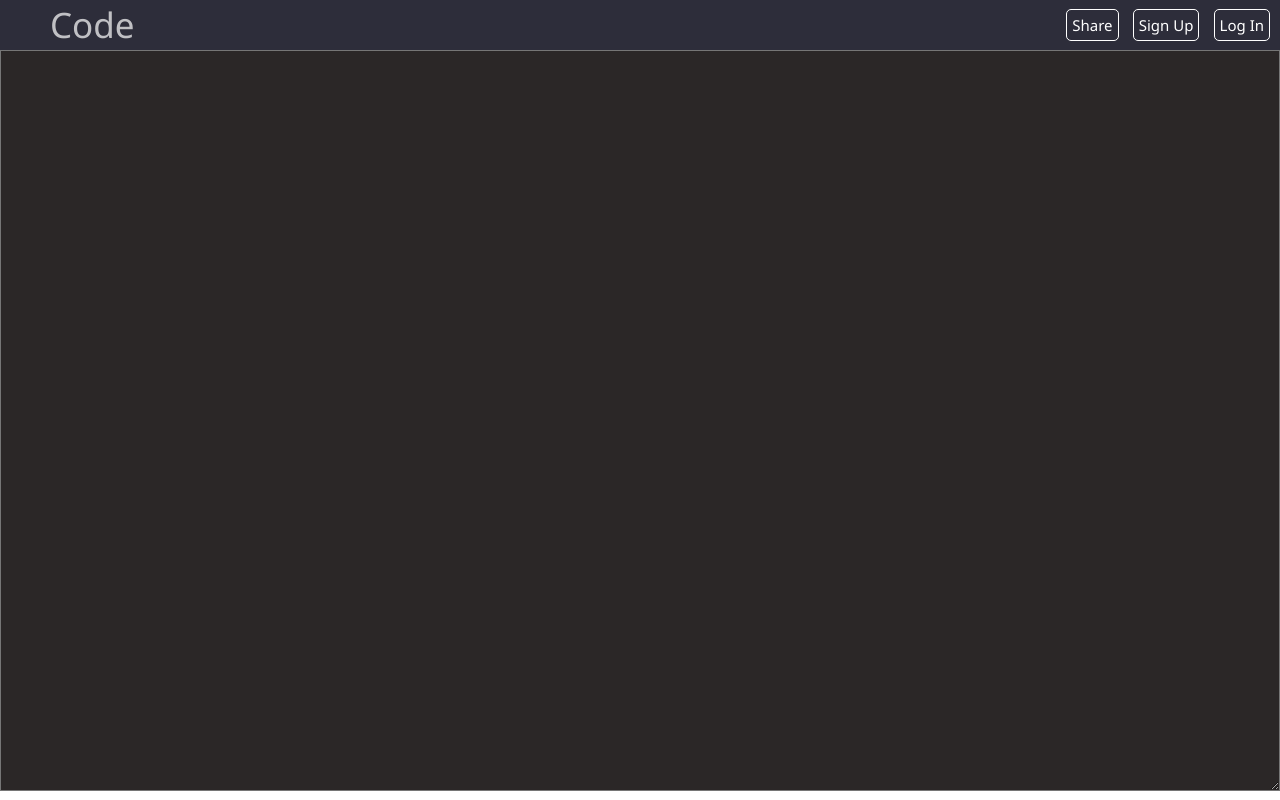
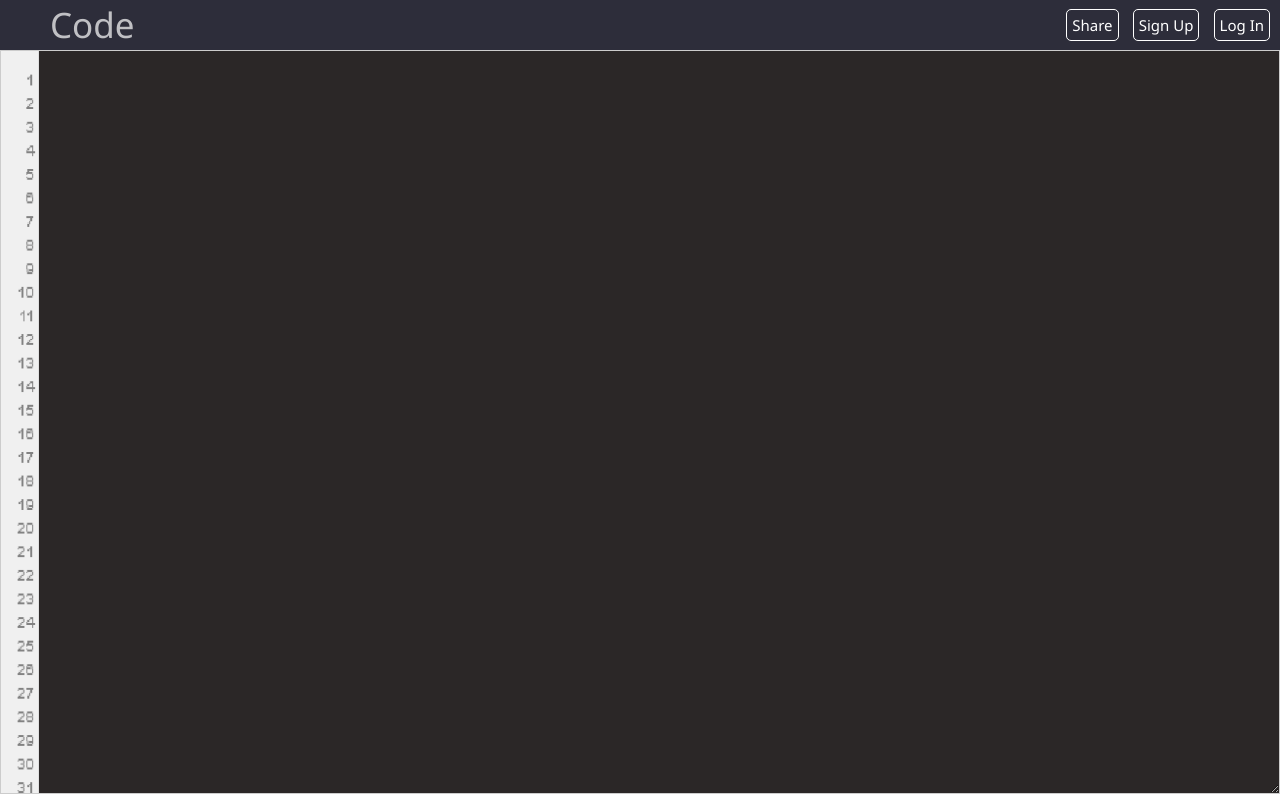
Before and after one commit to vijayyprajapati/Chat-app, a plain HTML site: page index.html in a window 1280 px wide. Drawn offline with Linux system fonts and the light colour scheme.

Commit message:
line no added

```diff
--- a/style.css
+++ b/style.css
@@ -50,8 +50,17 @@ main {
   margin: 0;
   padding: 0;
 }
+textarea{
+  background: url(./2cOaJ.png);
+  background-size: 3%;
+background-attachment: local;
+background-repeat: no-repeat;
+padding-left: 50px;
+padding-top: 20px;
+  border-color:#ccc;
+}
 #text {
-  min-height: 92.6vh;
+  min-height: 93vh;
   min-width: 100vw;
   background-color: rgb(43, 39, 39);
   color: white;
```
Also changed, not shown: index.html (+4 -0 lines), 2cOaJ.png (added).
